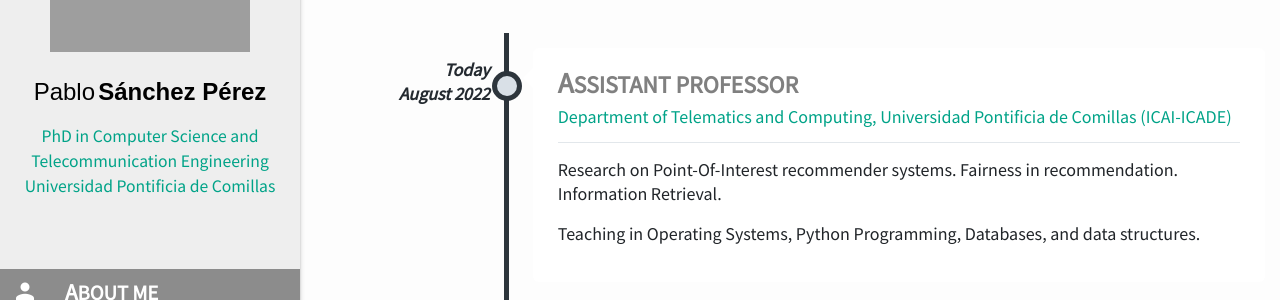
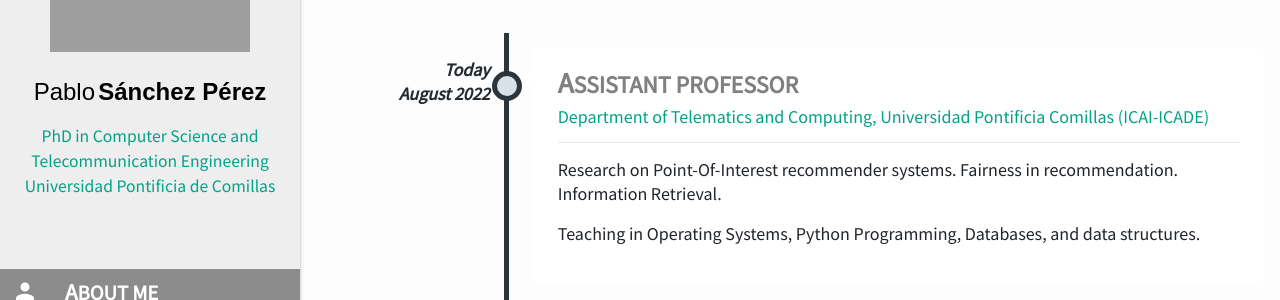
Before and after one commit to pablosanchezp/pablosanchezp.github.io, a Jekyll site: the page built from cv.md, in a window 1280 px wide and 900 px high. Shown: the part 248-548 px from the top of the window. Built offline with Jekyll 4.4.1, drawn with Linux system fonts in a browser that asks for light colours; nearby versions of some CDN libraries; part of the change alters nothing that is shown; some of the changed text lies outside the part shown; grey boxes are pictures that could not be loaded.

Commit message:
Updated affiliation

```diff
--- a/cv.md
+++ b/cv.md
@@ -42,7 +42,7 @@ title: CV
                  <div class="timeline-header">
                     <span class="username"><span>A</span>ssistant Professor</span>
                     <br/>
-                    <span class="text-muted-sec">Department of Telematics and Computing, Universidad Pontificia de Comillas (ICAI-ICADE)</span>
+                    <span class="text-muted-sec">Department of Telematics and Computing, Universidad Pontificia Comillas (ICAI-ICADE)</span>
                  </div>
                  <div class="timeline-content">
                     <p>
@@ -339,7 +339,7 @@ title: CV
             <li><b>Subject:</b> <u>Algorithms and data structures </u></li>
             <li><b>Dates:</b> <em style="color:grey;">January - April. 1 academic courses (2023, 2025)</em></li>
             <li><b>Location:</b> <span class="text-muted-sec">Universidad Pontificia Comillas </span></li>
-            <li><b>Role:</b> <b style="color:grey; text-transform: uppercase; font-size: 90%;">Lab teaching </b></li>
+            <li><b>Role:</b> <b style="color:grey; text-transform: uppercase; font-size: 90%;">Theory & Lab teaching </b></li>
             <li><b>Tasks:</b> Teaching Python language, with data structures and classic algorithms. 1st Year of Grade on Mathematical Engineering and artificial intelligence.</li>
         </ul>
           <ul>
@@ -407,7 +407,7 @@ title: CV
             <li><b>Role:</b> <b style="color:grey; text-transform: uppercase; font-size: 90%;"></b> Mentor</li>
         </ul>
         <ul>
-            <li><b>Title:</b> <u>Análisis de los efectos producidos en la combinación de diferentes fuentes de información en la recomendación de puntos de interés</u> <u><a href="https://github.com/beasicilia14/TfgSistemasRecomendacion">(code)</a></u> </li>
+            <li><b>Title:</b> <u><a href="https://repositorio.comillas.edu/jspui/handle/11531/75453"> Análisis de los efectos producidos en la combinación de diferentes fuentes de información en la recomendación de puntos de interés</a></u> <u><a href="https://github.com/beasicilia14/TfgSistemasRecomendacion">(code)</a></u> </li>
 			      <li><b>Student:</b> Beatriz Sicilia Gómez</li>
             <li><b>Dates:</b> <em style="color:grey;">Course 2022/23</em></li>
             <li><b>Location:</b> <span class="text-muted-sec">Universidad Pontificia Comillas </span></li>
```
